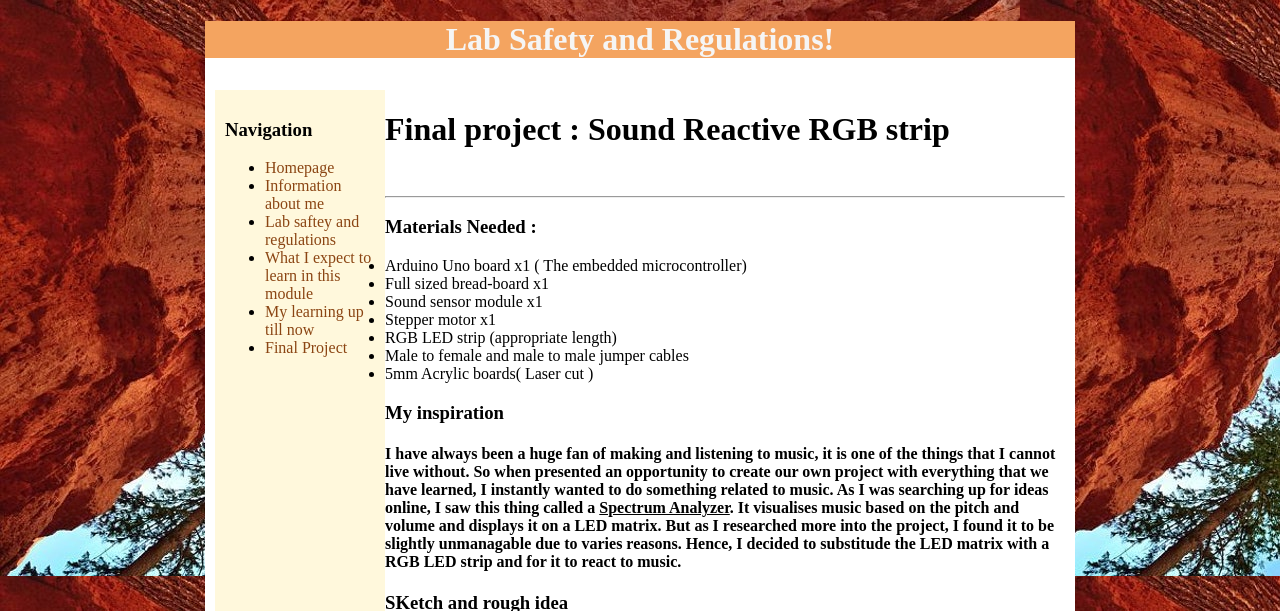
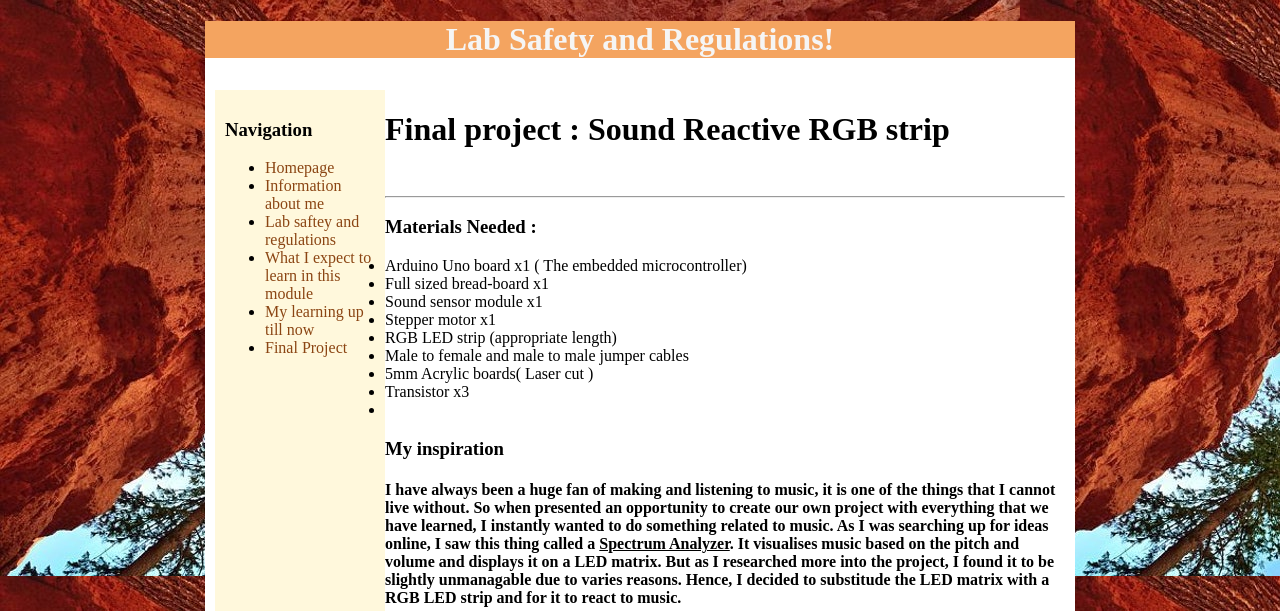
Before and after one commit to cjiacheng/EP-1000, a plain HTML site: page final.html in a window 1280 px wide. Shown: the top 611 px of the page. Drawn offline with Linux system fonts and the light colour scheme.

Commit message:
Update final.html

```diff
--- a/final.html
+++ b/final.html
@@ -36,7 +36,7 @@
         <li>RGB LED strip (appropriate length)</li>
         <li>Male to female and male to male jumper cables</li>
         <li> 5mm Acrylic boards( Laser cut )</li>
-
+        <li> Transistor x3 <li>
         </ul>
         <h3> My inspiration</h3>
         <h4> I have always been a huge fan of making and listening to music, it is one of the things that I cannot live without. So when presented an opportunity to create our own project with everything that we have learned, I instantly wanted to do something related to music. As I was searching up for ideas online, I saw this thing called a <u>Spectrum Analyzer</u>. It visualises music based on the pitch and volume and displays it on a LED matrix. But as I researched more into the project, I found it to be slightly unmanagable due to varies reasons. Hence, I decided to substitude the LED matrix with a RGB LED strip and for it to react to music.</h4>
```
